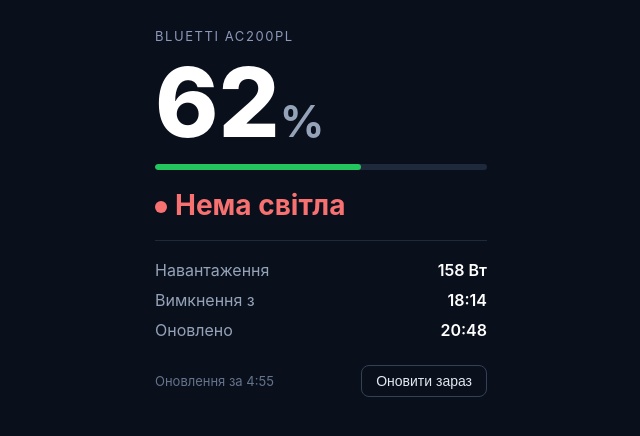
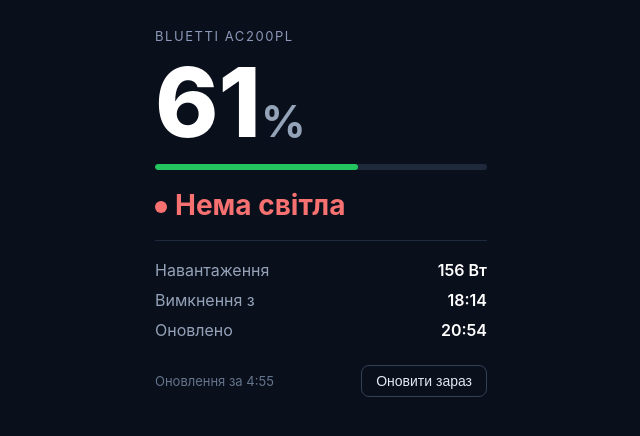
Before and after one commit to paliichukmykola/bluetti-widget, a plain HTML site: page index.html in a window 1280 px wide. Shown: the whole page, without its empty margins (319-959 px from the left). Drawn offline with Linux system fonts and the light colour scheme.

Commit message:
widget: 61% no grid 156W @ 20:54

```diff
--- a/index.html
+++ b/index.html
@@ -32,18 +32,18 @@
 <body>
 <div class="wrap">
   <div class="label">Bluetti AC200PL</div>
-  <div class="soc">62<span>%</span></div>
-  <div class="bar"><i style="width: 62%"></i></div>
+  <div class="soc">61<span>%</span></div>
+  <div class="bar"><i style="width: 61%"></i></div>
   <div class="grid off"><span class="dot"></span>Нема світла</div>
   <hr>
-  <div class="row"><span class="k">Навантаження</span><span class="v">158 Вт</span></div>
+  <div class="row"><span class="k">Навантаження</span><span class="v">156 Вт</span></div>
   <div class="row"><span class="k">Вимкнення з</span><span class="v">18:14</span></div>
-  <div class="row"><span class="k">Оновлено</span><span class="v">20:48</span></div>
+  <div class="row"><span class="k">Оновлено</span><span class="v">20:54</span></div>
   <div class="warn" id="warn"></div>
   <div class="foot"><span class="cd" id="cd"></span><button onclick="location.reload()">Оновити зараз</button></div>
 </div>
 <script>
-  var updatedUtc = "2026-11-23T18:48:02+00:00";
+  var updatedUtc = "2026-11-23T18:54:02+00:00";
   var RELOAD_S = 300;
   var STALE_MIN = 20;
   var left = RELOAD_S;
```
